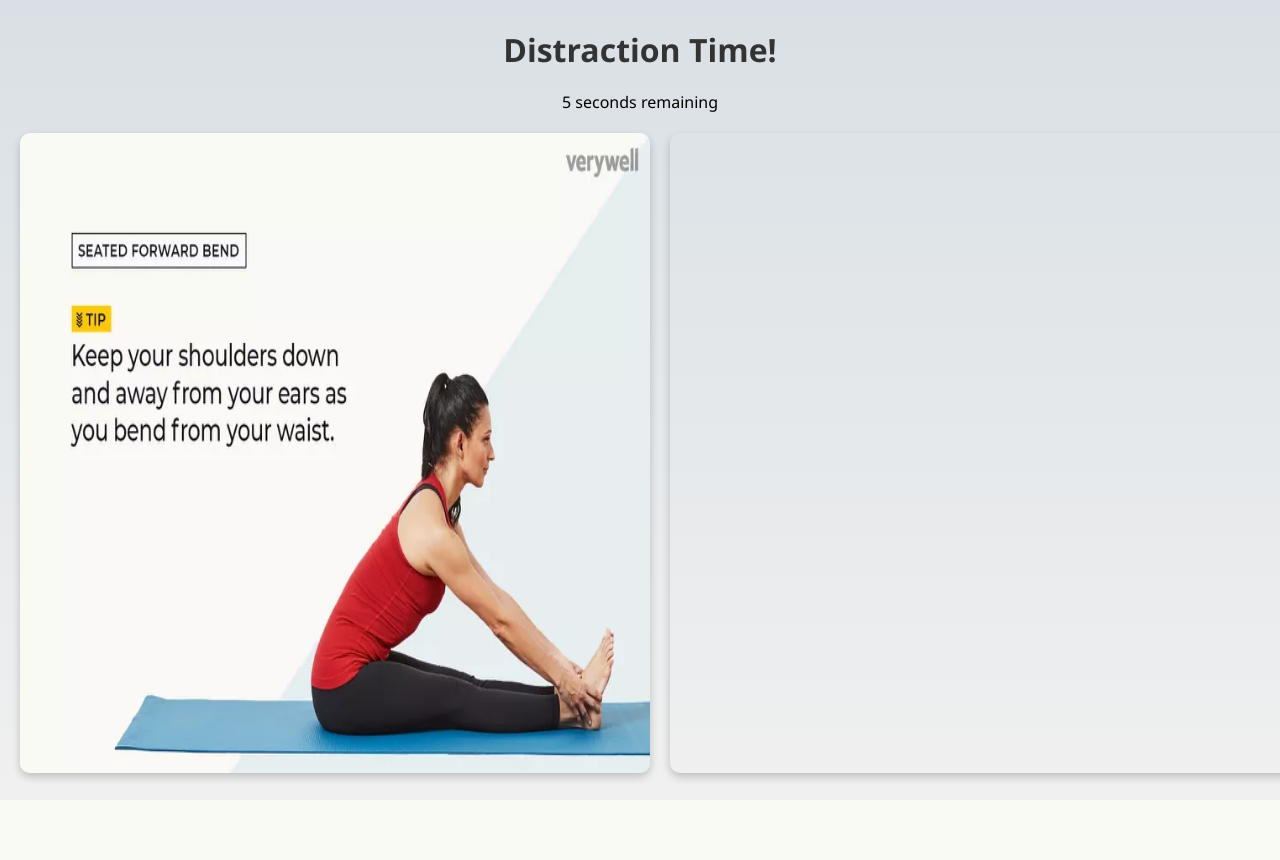
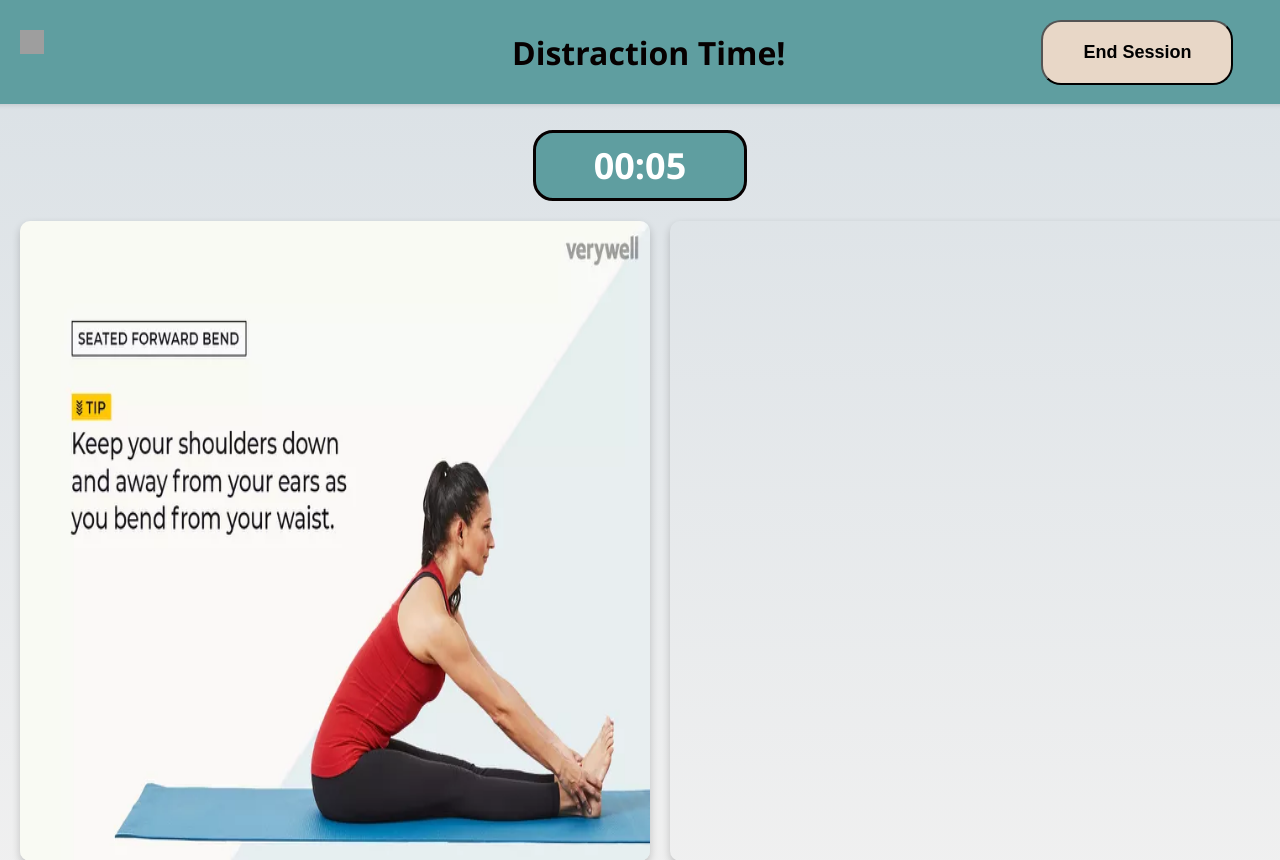
Before and after one commit to Tasneem-I/Eat-O-Mate, a Flask app: page /distract_session in a window 1280 px wide. Shown: the top 860 px of the page. Before the commit the page ends 784 px from the top, so only its background shows below. Run offline with Flask 3, Linux system fonts and the light colour scheme; parts of the project's set-up code (start-up, migrations or seed data) failed here and were passed over; grey boxes are pictures that could not be loaded.

Commit message:
added counter box and end session button to distract session

```diff
--- a/app.py
+++ b/app.py
@@ -237,7 +237,7 @@ def add_meal_log():
     })
 
 @app.route("/get_meal_logs", methods=["GET"])
-@login_required
+#@login_required
 def get_meal_logs():
     logs = MealLog.query.filter_by(user_id=current_user.id).all()
     return jsonify([
--- a/templates/distractions.html
+++ b/templates/distractions.html
@@ -18,7 +18,7 @@
         }
 
         h1 {
-            color: #333;
+            color: white;;
             text-align: center;
             margin-bottom: 20px;
         }
@@ -56,11 +56,93 @@
             border-radius: 10px;
             box-shadow: 0 4px 8px rgba(0,0,0,0.2);
         }
+        .back-button {
+            position: absolute;
+            top: 20px;
+            left: 20px;
+            cursor: pointer;
+            margin-top: 0.8%;
+
+        }
+
+        .back-button img {
+            width: 30px; /* Adjust the size as needed */
+            height: 30px;
+        }
+        .text-cont {
+            background-color: cadetblue;
+            width: 100%;
+            color: white;    /* Enable Flexbox layout */
+
+        }
+        #timerbox {
+            margin-top: 1.5%;
+            margin-bottom: 0.5%;
+        }
+        #timer-box {
+  background-color: cadetblue; /* Light gray background */
+  border: 3px solid #060000;
+  color:white;    /* Thin gray border */
+  padding: 8px;
+  width: 15%;
+  margin-top: 2%;          /* Add some padding around the timer */
+  text-align: center;
+  border-radius: 20px;      /* Center the timer text */
+}
+
+#countdown {
+  font-size: 36px;        /* Make the timer text larger */
+  font-weight: bold;      /* Make the timer text bold */
+}
+.start-button {
+        background-color: #e8d7c7;
+        margin-left: 7px;
+        border-radius: 20px;
+        padding: 20px;
+        width: 10%;
+      }
+      button a {
+        font-weight: bold;
+        text-decoration: none;
+      }
+      .text-cont {
+    display: flex;
+    align-items: center;
+    padding: 10px 20px;
+    box-shadow: 0 2px 4px rgba(0, 0, 0, 0.1);
+}
+
+ .text-cont h1 {
+    margin-left: 40%;
+    color: #060000;
+ }
+.back-button img {
+    width: 24px;
+    height: 24px;
+}
+
+
+.start-button a {
+    color: rgb(0, 0, 0);
+    text-decoration: none;
+}
+
+
+
     </style>
 </head>
 <body>
-    <h1>Distraction Time!</h1>
-    <div id="countdown"></div>
+    <div class="text-cont">
+        <a href="/distract" class="back-button">
+            <img src="/static/back-icon.png" alt="Back">
+        </a>
+        <h1>Distraction Time!</h1>
+        <button type="submit" class="start-button" onclick="submitForm()" style="width: 10%; font-size:large; margin-left: 20%;width: 15%;"><b><a href="/distract">End Session</a></b></button>
+
+    </div>
+    <div id="timer-box">
+        <span id="countdown">00:10</span>
+      </div>
     <div class="container">
         <div class="image-section">
             <img id="yogaImage" src="{{ img }}" alt="Yoga Pose">
@@ -87,15 +169,26 @@
           });
 
           var timeleft = 10;
-var downloadTimer = setInterval(function(){
-  if(timeleft <= 0){
+var downloadTimer = setInterval(function() {
+  if (timeleft <= 0) {
     clearInterval(downloadTimer);
     document.getElementById("countdown").innerHTML = "Finished";
   } else {
-    document.getElementById("countdown").innerHTML = timeleft + " seconds remaining";
+    // Calculate minutes and seconds
+    var minutes = Math.floor(timeleft / 60);
+    var seconds = timeleft % 60;
+
+    // Pad with zeros for formatting
+    minutes = minutes < 10 ? "0" + minutes : minutes;
+    seconds = seconds < 10 ? "0" + seconds : seconds;
+
+    document.getElementById("countdown").innerHTML = minutes + ":" + seconds;
   }
   timeleft -= 1;
 }, 1000);
+function submitForm() {
+            document.getElementById('distractForm').submit();
+        }
     </script>
 </body>
 </html>
```
Also changed, not shown: chatbot/chat.py (+13 -1 lines), chatbot/.streamlit/config.toml (added), chatbot/img.png (added), 1 other file.
